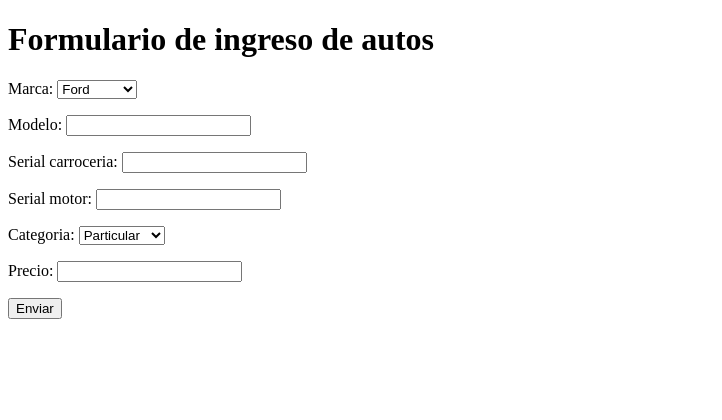
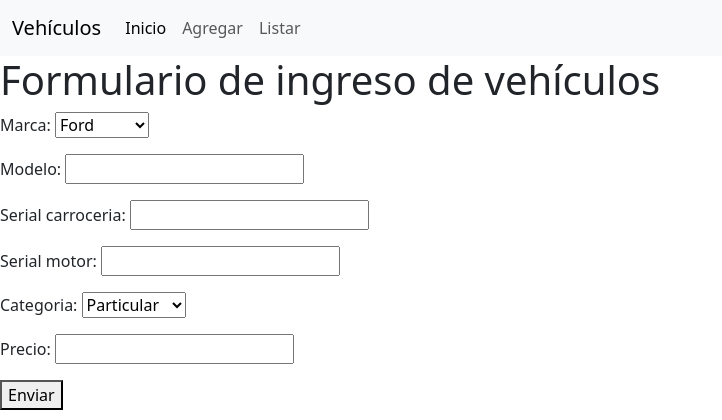
Before and after one commit to RaimundOlate/FINAL, a Django app: page /vehiculo/add/ in a window 1280 px wide. Shown: the top 420 px of the page, without its empty margins (0-722 px from the left). Run offline with Django 4.2, Linux system fonts and the light colour scheme; some libraries are stand-ins or nearby versions.

Commit message:
navbar agregada

```diff
--- a/templates/vehiculo/ingreso_auto.html
+++ b/templates/vehiculo/ingreso_auto.html
@@ -1,10 +1,36 @@
 <!DOCTYPE html>
-<html>
+<html lang="en">
 <head>
-  <title>Formulario de ingreso de autos</title>
+    <meta charset="UTF-8">
+    <meta name="viewport" content="width=device-width, initial-scale=1.0">
+    {% load bootstrap5 %} {% bootstrap_css %} {%bootstrap_javascript %}
+    {%bootstrap_messages %} {% load static %}
+    <title>Formulario de ingreso de vehículos</title>
 </head>
 <body>
-  <h1>Formulario de ingreso de autos</h1>
+  {% block navbar %}
+  <nav class="navbar navbar-expand-lg navbar-light bg-light">
+      <div class="container-fluid">
+        <a class="navbar-brand" href="#">Vehículos</a>
+        <button class="navbar-toggler" type="button" data-bs-toggle="collapse" data-bs-target="#navbarSupportedContent" aria-controls="navbarSupportedContent" aria-expanded="false" aria-label="Toggle navigation">
+          <span class="navbar-toggler-icon"></span>
+        </button>
+        <div class="collapse navbar-collapse" id="navbarSupportedContent">
+          <ul class="navbar-nav me-auto mb-2 mb-lg-0">
+            <li class="nav-item">
+              <a class="nav-link active" aria-current="page" href="http://127.0.0.1:8000">Inicio</a>
+            </li>
+            <li class="nav-item">
+              <a class="nav-link" href="http://127.0.0.1:8000/vehiculo/add">Agregar</a>
+            </li>
+            <li class="nav-item">
+              <a class="nav-link" href="#">Listar</a>
+            </li>
+        </div>
+      </div>
+    </nav>
+    {% endblock navbar %}
+  <h1>Formulario de ingreso de vehículos</h1>
   <form method="POST">
     {% csrf_token %}
     {{ form.as_p }}
```
Also changed, not shown: templates/vehiculo/exito.html (+30 -4 lines), vehiculo/templates/index.html (+5 -21 lines), db.sqlite3.
